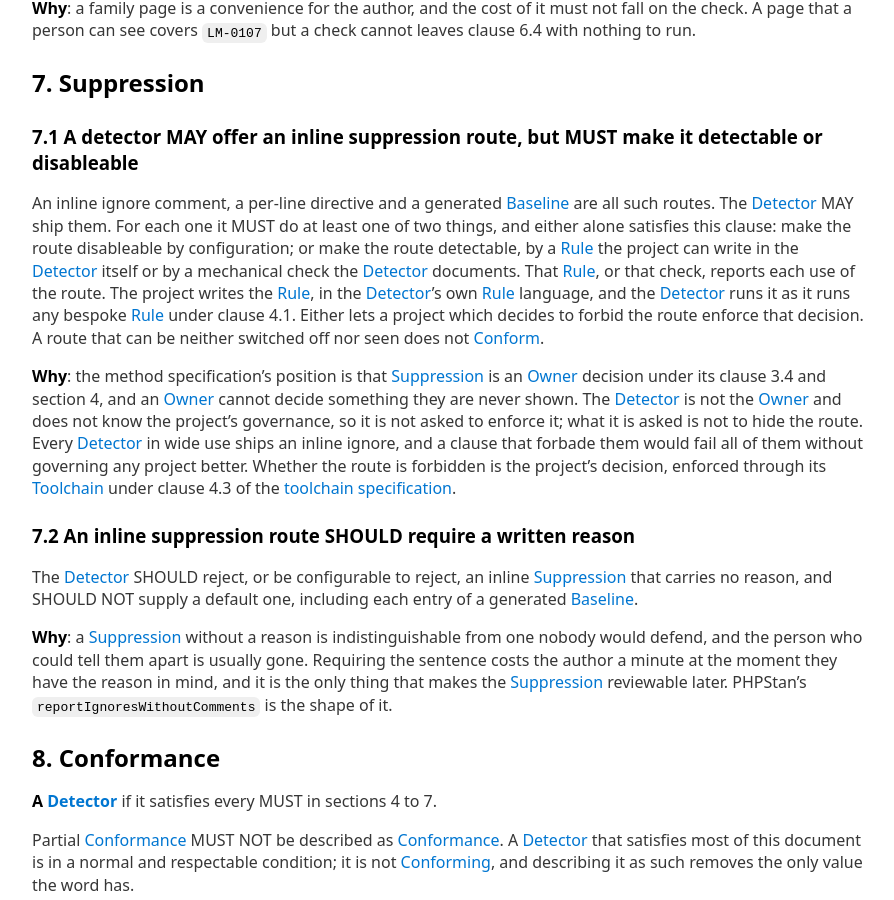
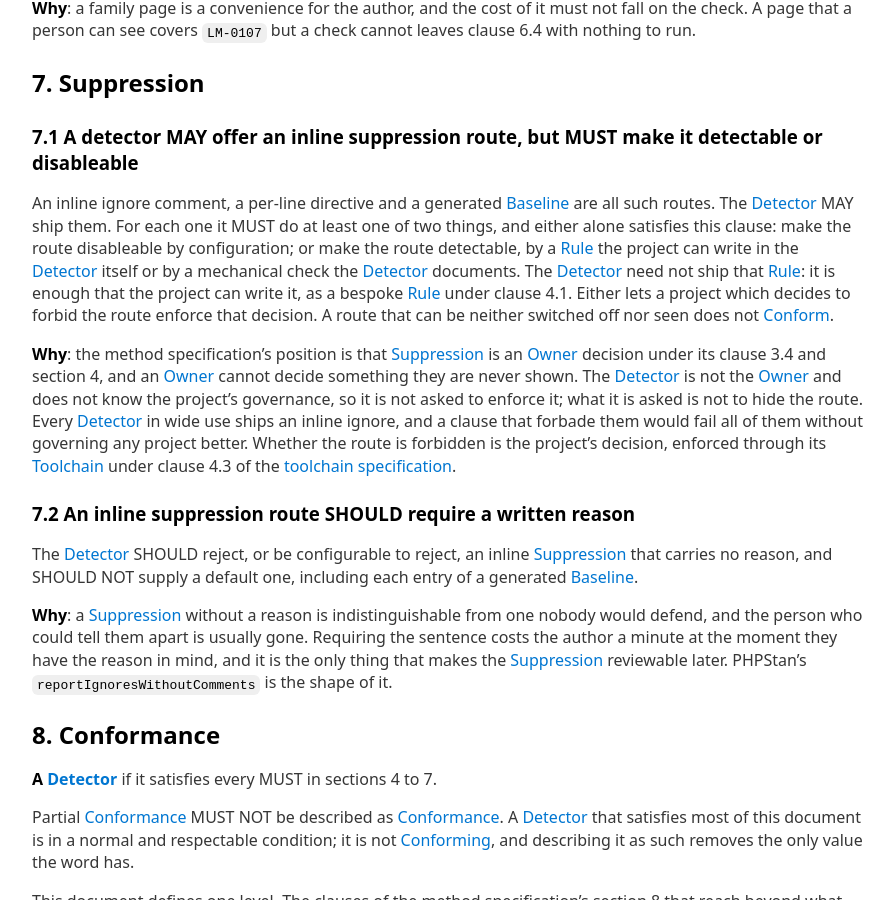
Before and after one commit to Defence-Before-Fix/defence-before-fix.github.io, a Jekyll site: the page built from DETECTOR-SPEC.md, in a window 1280 px wide and 900 px high, scrolled down 6416 px. Shown: the whole window, without its empty margins (192-1086 px from the left). Built offline with Jekyll 4.4.1, drawn with Linux system fonts in a browser that asks for light colours; our own code applies the rules of GitHub Pages for plain Markdown files.

Commit message:
Detector 7.1: the passage run 45 failed on, made clearer
The two sentences after the keyed MUST become one, in its own words:
the detector need not ship the detecting rule, it is enough that the
project can write it as a bespoke rule under clause 4.1.

Co-Authored-By: Claude Opus 5.5 <noreply@anthropic.com>

```diff
--- a/DETECTOR-SPEC.md
+++ b/DETECTOR-SPEC.md
@@ -277,9 +277,8 @@ An inline ignore comment, a per-line directive and a generated [Baseline] are al
 routes. The [Detector] MAY ship them. For each one it MUST do at least one of two things, and either
 alone satisfies this clause: make the route disableable by configuration; or make the route
 detectable, by a [Rule] the project can write in the [Detector] itself or by a mechanical check
-the [Detector] documents. That [Rule], or that check, reports each use of the route. The project
-writes the [Rule], in the [Detector]'s own [Rule] language, and the [Detector] runs it as it runs
-any bespoke [Rule] under clause 4.1. Either lets a project which decides to forbid
+the [Detector] documents. The [Detector] need not ship that [Rule]: it is enough that the
+project can write it, as a bespoke [Rule] under clause 4.1. Either lets a project which decides to forbid
 the route enforce that decision. A route that can be neither switched off nor seen does not [Conform].
 
 **Why**: the method specification's position is that [Suppression] is an [Owner]
```
Also changed, not shown: CHANGELOG.md.
